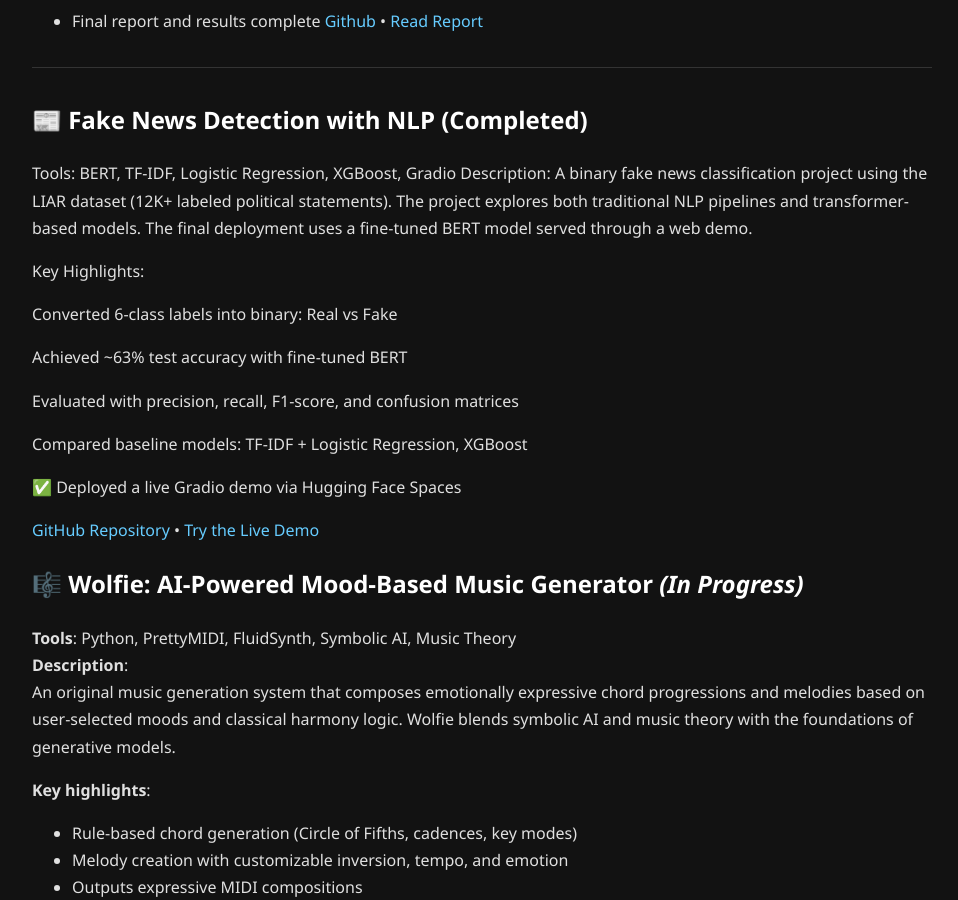
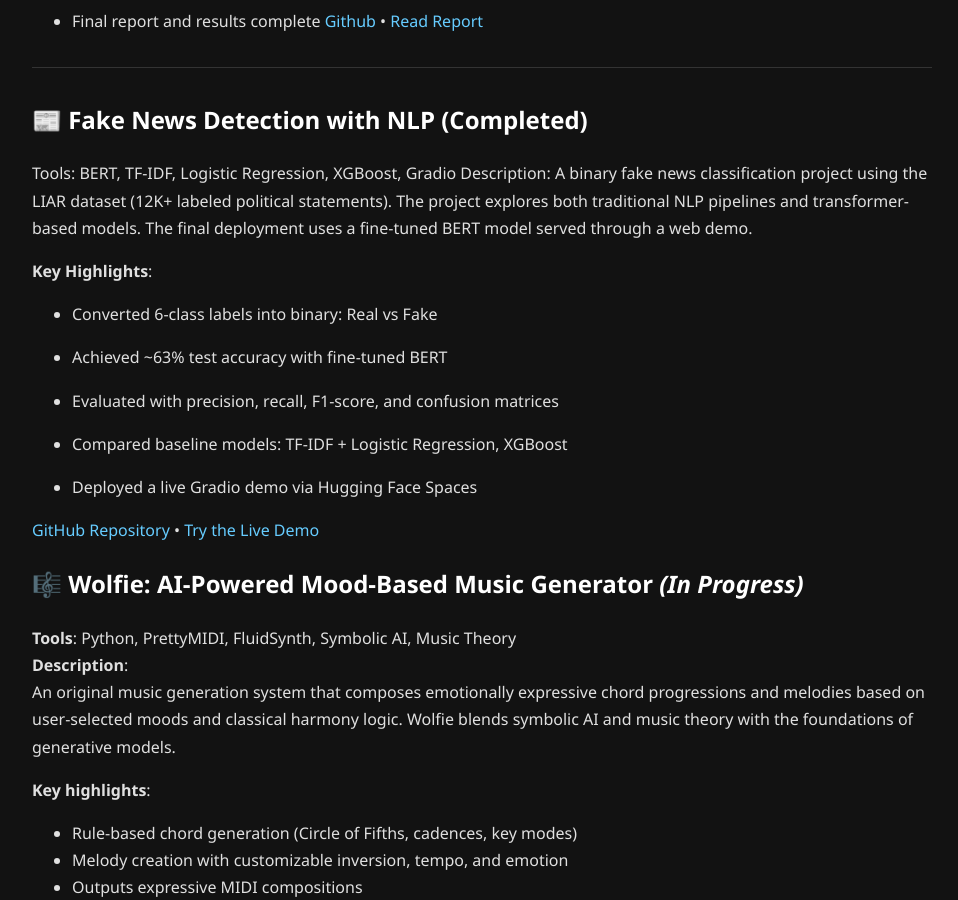
Before and after one commit to Orca71/shahriarnekouei.github.io, a Jekyll site: the page built from projects.md, in a window 1280 px wide and 900 px high, scrolled down 1114 px. Shown: the whole window, without its empty margins (158-1116 px from the left). Built offline with Jekyll 4.4.1, drawn with Linux system fonts in a browser that asks for light colours.

```diff
--- a/projects.md
+++ b/projects.md
@@ -44,17 +44,17 @@ Tools: BERT, TF-IDF, Logistic Regression, XGBoost, Gradio
 Description:
 A binary fake news classification project using the LIAR dataset (12K+ labeled political statements). The project explores both traditional NLP pipelines and transformer-based models. The final deployment uses a fine-tuned BERT model served through a web demo.
 
-Key Highlights:
+**Key Highlights**:
 
-Converted 6-class labels into binary: Real vs Fake
+- Converted 6-class labels into binary: Real vs Fake
 
-Achieved ~63% test accuracy with fine-tuned BERT
+- Achieved ~63% test accuracy with fine-tuned BERT
 
-Evaluated with precision, recall, F1-score, and confusion matrices
+- Evaluated with precision, recall, F1-score, and confusion matrices
 
-Compared baseline models: TF-IDF + Logistic Regression, XGBoost
+- Compared baseline models: TF-IDF + Logistic Regression, XGBoost
 
-✅ Deployed a live Gradio demo via Hugging Face Spaces
+- Deployed a live Gradio demo via Hugging Face Spaces
 
 [GitHub Repository](https://github.com/Orca71/fake-news-detector) •
 [Try the Live Demo](https://huggingface.co/spaces/ShahOfData/shah_fake-news-detector)
```
